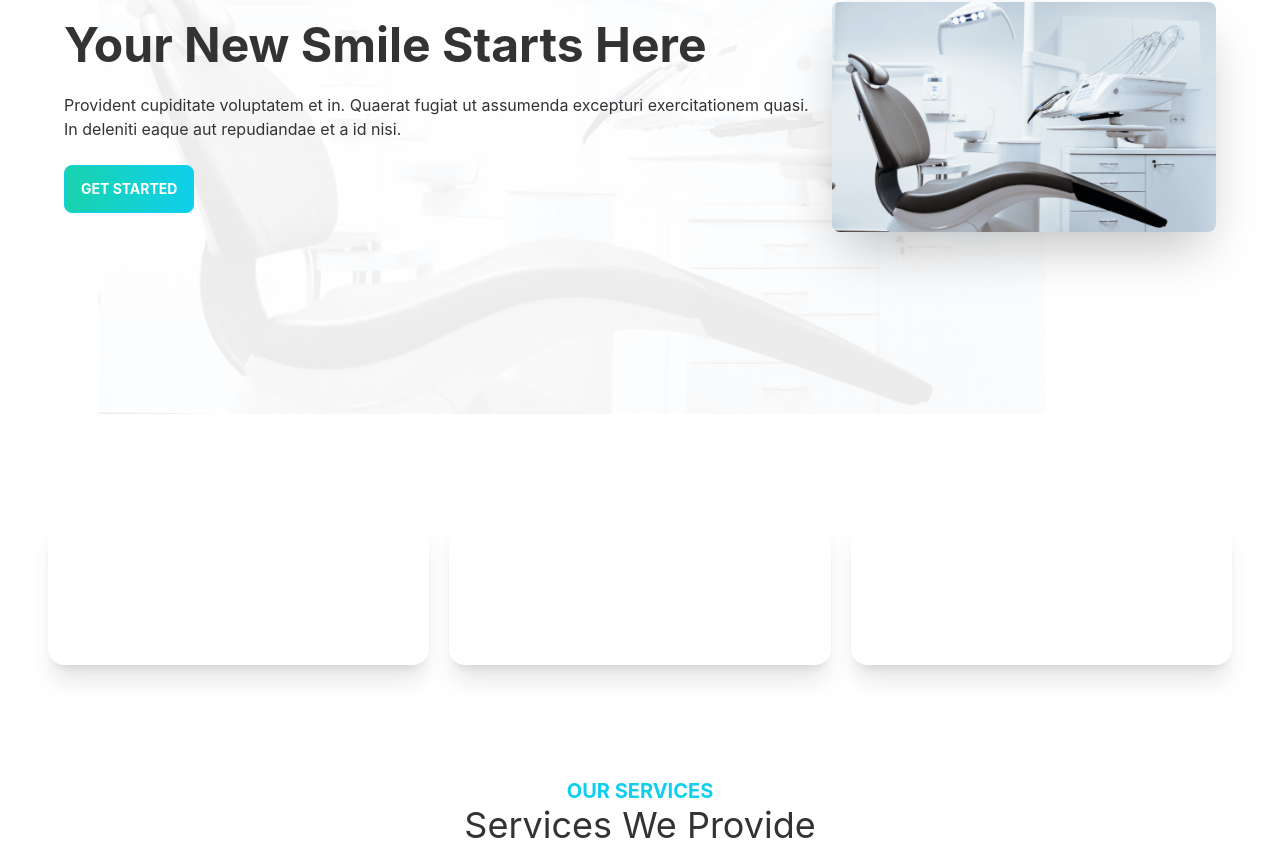
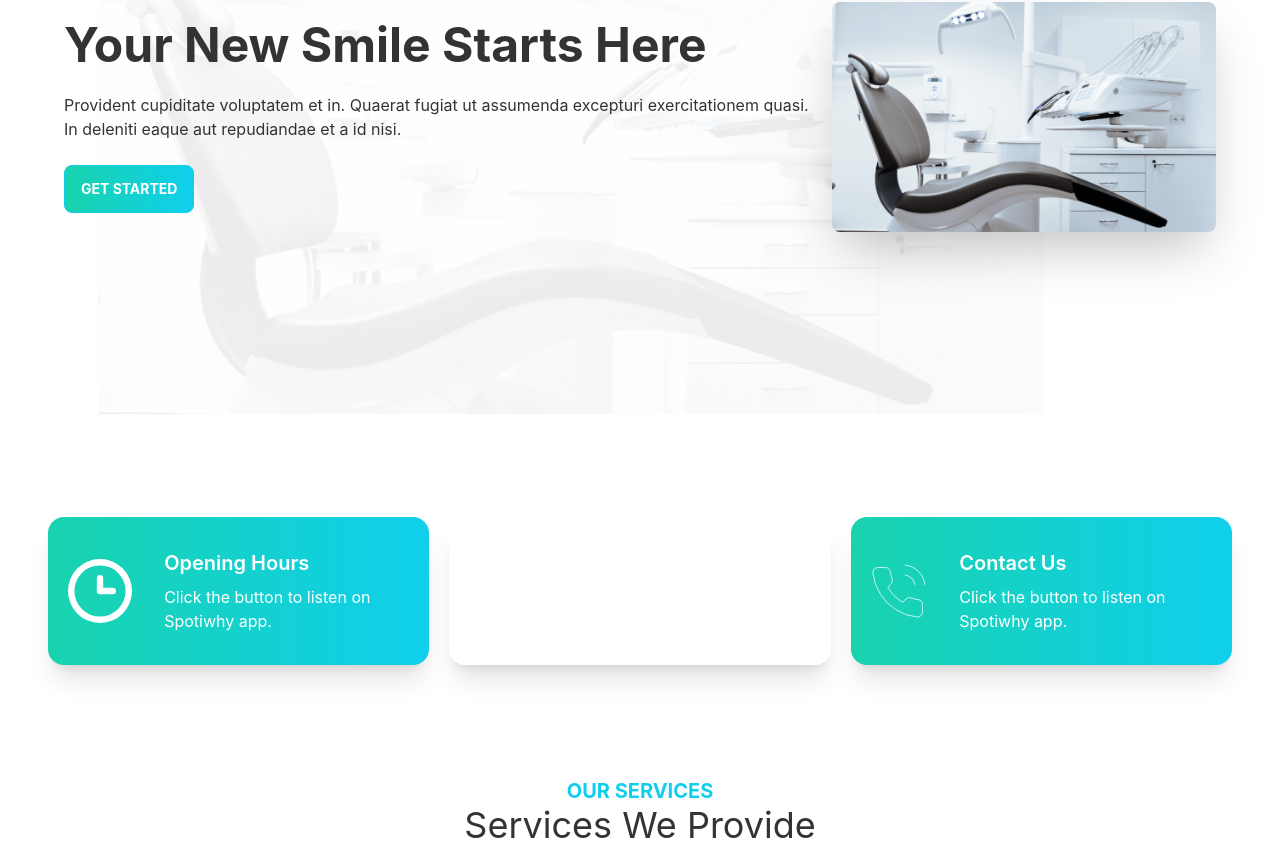
Before and after one commit to rumanak21/doctors-portal-web, a React (Create React App) app: page / in a window 1280 px wide. Shown: the part 347-1209 px from the top of the page. Built offline with nearby package versions, Linux system fonts and the light colour scheme.

Commit message:
Small correction for bg color

```diff
--- a/src/pages/Home/Info.js
+++ b/src/pages/Home/Info.js
@@ -7,9 +7,9 @@
 const Info = () => {
     return (
         <div className='grid grid-cols-1 lg:grid-cols-3 gap-5'>
-            <InfoCard cardTitle="Opening Hours" img={clock} bgclassName="bg-gradient-to-r from-secondary to-primary"></InfoCard>
-            <InfoCard cardTitle="Our Location" img={marker} bgclassName="bg-accent"></InfoCard>
-            <InfoCard cardTitle="Contact Us" img={phone} bgclassName="bg-gradient-to-r from-secondary to-primary"></InfoCard>
+            <InfoCard cardTitle="Opening Hours" img={clock} bgClass="bg-gradient-to-r from-secondary to-primary"></InfoCard>
+            <InfoCard cardTitle="Our Location" img={marker} bgClass="bg-accent"></InfoCard>
+            <InfoCard cardTitle="Contact Us" img={phone} bgClass="bg-gradient-to-r from-secondary to-primary"></InfoCard>
         </div>
     );
 };
```
